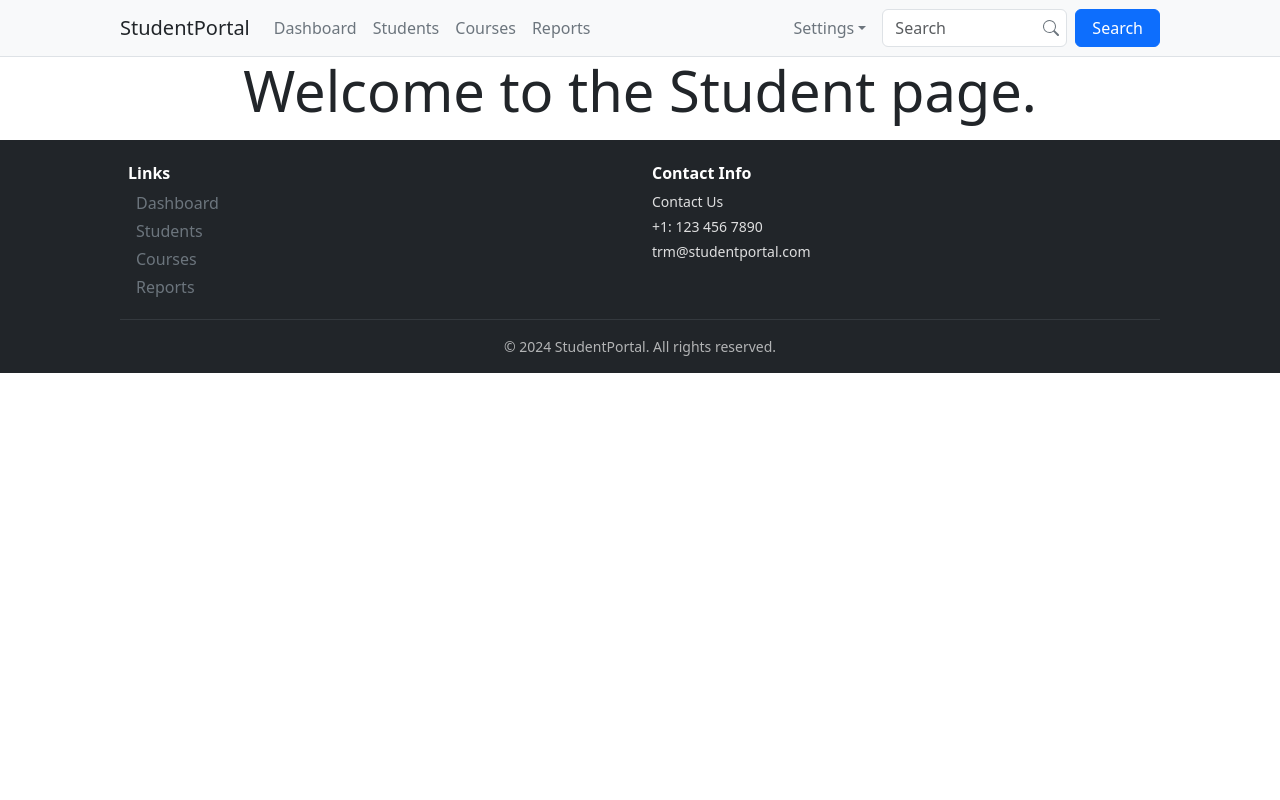
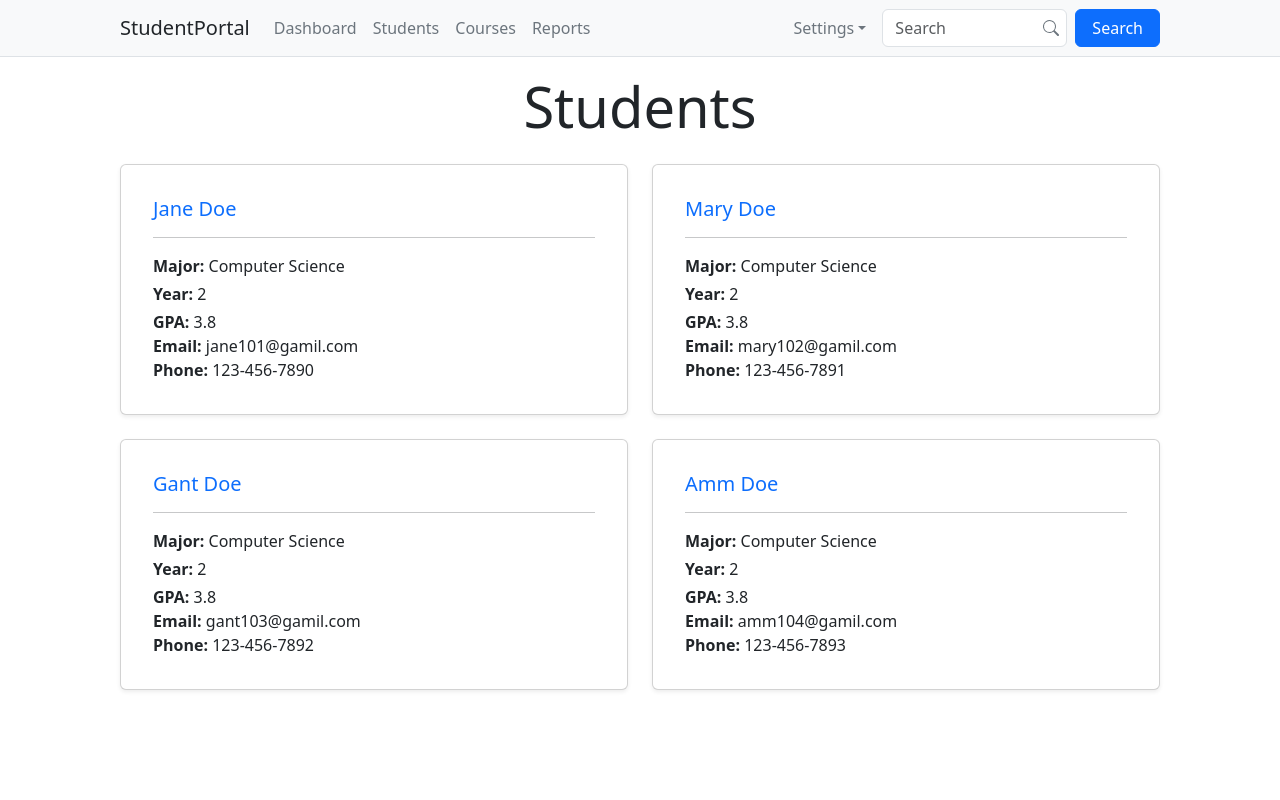
Before and after one commit to PrinkleMahshwari/student-directory, a React (Vite) app: page /students in a window 1280 px wide. Shown: the top 800 px of the page. Built offline with nearby package versions, Linux system fonts and the light colour scheme.

Commit message:
feat(students): display student profile cards — for Students.jsx only.

```diff
--- a/src/components/StudentCard.jsx
+++ b/src/components/StudentCard.jsx
@@ -45,9 +45,8 @@ export default function StudentCard({ id, name, major, year, gpa, tag, email, ph
         </div>
 
         <button
-          className={`btn btn-sm w-100 py-1 font-monospace disabled text-center mb-3 ${
-            isPrimary ? 'btn-outline-primary' : 'btn-outline-danger'
-          }`}
+          className={`btn btn-sm w-100 py-1 font-monospace disabled text-center mb-3 ${isPrimary ? 'btn-outline-primary' : 'btn-outline-danger'
+            }`}
           style={{ fontSize: '0.78rem' }}
         >
           {tag}
--- a/src/pages/Students.jsx
+++ b/src/pages/Students.jsx
@@ -1,7 +1,38 @@
-export default function Students () {
+const students = [
+    { id: 101, name: "Jane Doe", major: "Computer Science", year: 2, gpa: 3.8, email: "jane101@gamil.com", phone: "123-456-7890" },
+    { id: 102, name: "Mary Doe", major: "Computer Science", year: 2, gpa: 3.8, email: "mary102@gamil.com", phone: "123-456-7891" },
+    { id: 103, name: "Gant Doe", major: "Computer Science", year: 2, gpa: 3.8, email: "gant103@gamil.com", phone: "123-456-7892" },
+    { id: 104, name: "Amm Doe", major: "Computer Science", year: 2, gpa: 3.8, email: "amm104@gamil.com", phone: "123-456-7893" },
+];
+
+export default function Students() {
     return (
-        <div>
-            <h1 className="text-center display-4">Welcome to the Student page.</h1>
+        <div className="min-vh-100 d-flex flex-column bg-white">
+            <div className="container my-3 flex-grow-1" style={{ maxWidth: "1064px" }}>
+
+                <h1 className="text-center display-4 mb-4">Students</h1>
+
+                <div className="row">
+                    {students.map((s) => (
+                        <div className="col-md-6 mb-4" key={s.id}>
+                            <div className="card hover-lift h-100 shadow-sm p-3">
+                                <div className="card-body">
+                                    <h5 className="card-title text-primary">{s.name}</h5>
+                                    <hr />
+                                    <p className="card-text mb-1"><strong>Major:</strong> {s.major}</p>
+                                    <p className="card-text mb-1"><strong>Year:</strong> {s.year}</p>
+                                    <p className="card-text mb-0"><strong>GPA:</strong> {s.gpa}</p>
+                                    <p className="card-text mb-0"><strong>Email:</strong> {s.email}</p>
+                                    <p className="card-text mb-0"><strong>Phone:</strong> {s.phone}</p>
+                                </div>
+
+                            </div>
+
+                        </div>
+                    ))}
+                </div>
+
+            </div>
         </div>
     )
 }
```
